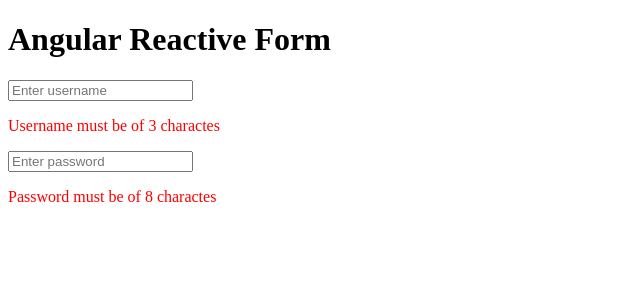
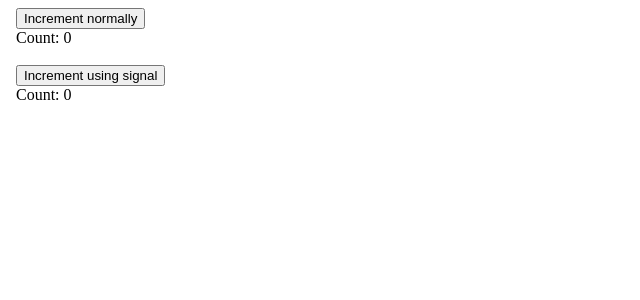
Before and after one commit to JagdishKamadi/angular-tutorial, an Angular app in the folder code/angular-learning/: page /home in a window 1280 px wide. Shown: the top 300 px of the page, without its empty margins (0-640 px from the left). Built offline with nearby package versions, Linux system fonts and the light colour scheme.

Commit message:
Updated demo for signal() function

```diff
--- a/code/angular-learning/src/app/components/first-component/first-component.html
+++ b/code/angular-learning/src/app/components/first-component/first-component.html
@@ -1,11 +1,22 @@
-<h1>Angular Reactive Form</h1>
-<form [formGroup]="userForm">
-  <input type="text" placeholder="Enter username" formControlName="username" />
-  @if (getUsername?.invalid) {
-    <p style="color: red">Username must be of 3 charactes</p>
-  }
-  <input type="text" placeholder="Enter password" formControlName="password" />
-  @if (getPassword?.invalid) {
-    <p style="color: red">Password must be of 8 charactes</p>
-  }
-</form>
+<!doctype html>
+<html lang="en">
+  <head>
+    <meta charset="UTF-8" />
+    <meta name="viewport" content="width=device-width, initial-scale=1.0" />
+    <title>Document</title>
+  </head>
+  <body>
+    <main>
+      <button (click)="increment()">Increment normally</button>
+      <br />
+      <label for="normalValue">Count: {{ normalCount }} </label>
+      <br />
+      <br />
+      <button (click)="signalIncrement()">Increment using signal</button>
+      <br />
+      <label for="normalValue">Count: {{ signalCount() }} </label>
+      <br />
+      <br />
+    </main>
+  </body>
+</html>
--- a/code/angular-learning/src/app/components/first-component/first-component.ts
+++ b/code/angular-learning/src/app/components/first-component/first-component.ts
@@ -1,5 +1,5 @@
 import { CommonModule } from '@angular/common';
-import { Component } from '@angular/core';
+import { Component, signal, Signal } from '@angular/core';
 import {
   FormControl,
   FormGroup,
@@ -15,16 +15,12 @@ import {
   styleUrl: './first-component.css',
 })
 export class FirstComponent {
-  userForm = new FormGroup({
-    username: new FormControl('', [Validators.required, Validators.minLength(3)]),
-    password: new FormControl('', [Validators.required, Validators.minLength(8)]),
-  });
-
-  get getUsername() {
-    return this.userForm.get('username');
+  normalCount: number = 0;
+  signalCount = signal(0);
+  public increment(): void {
+    this.normalCount++;
   }
-
-  get getPassword() {
-    return this.userForm.get('password');
+  public signalIncrement(): void {
+    this.signalCount.set(this.signalCount() + 1);
   }
 }
```
Also changed, not shown: 1 other file (tests, documents, lock files or other folders).
